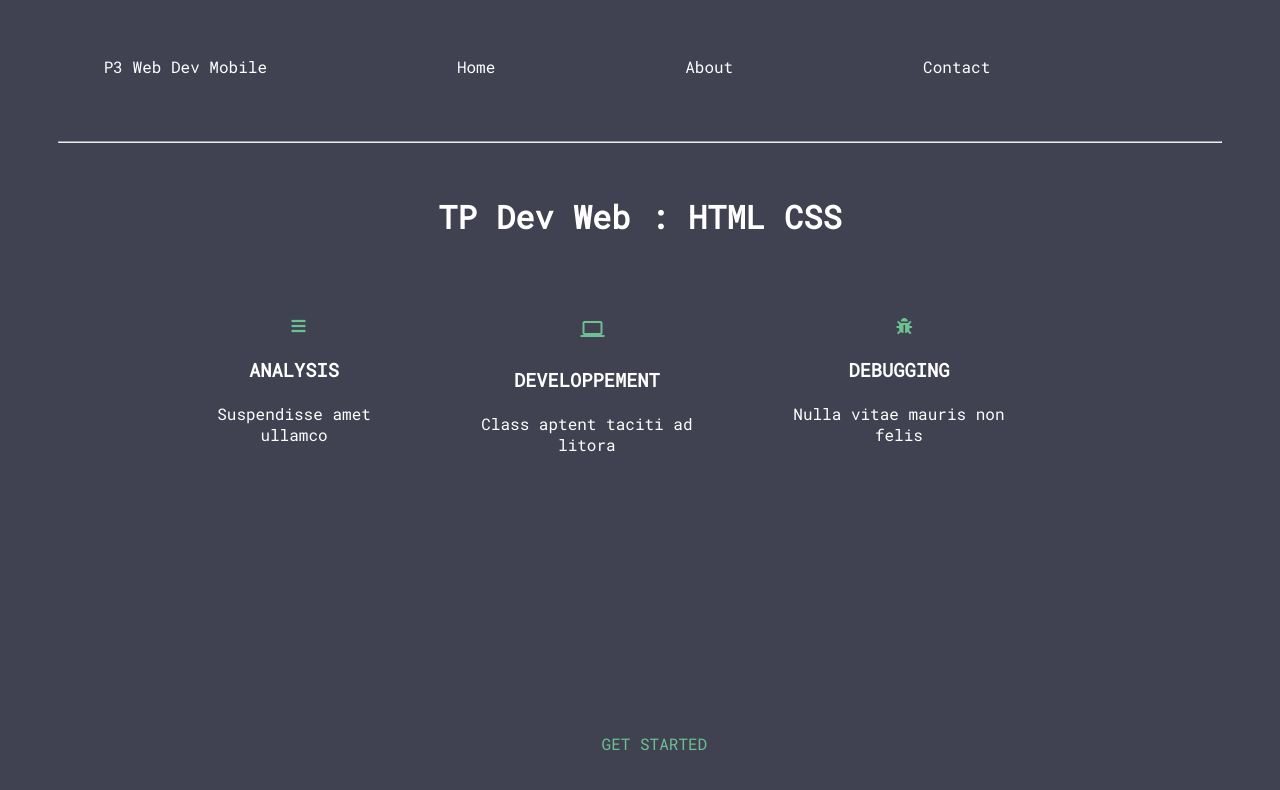
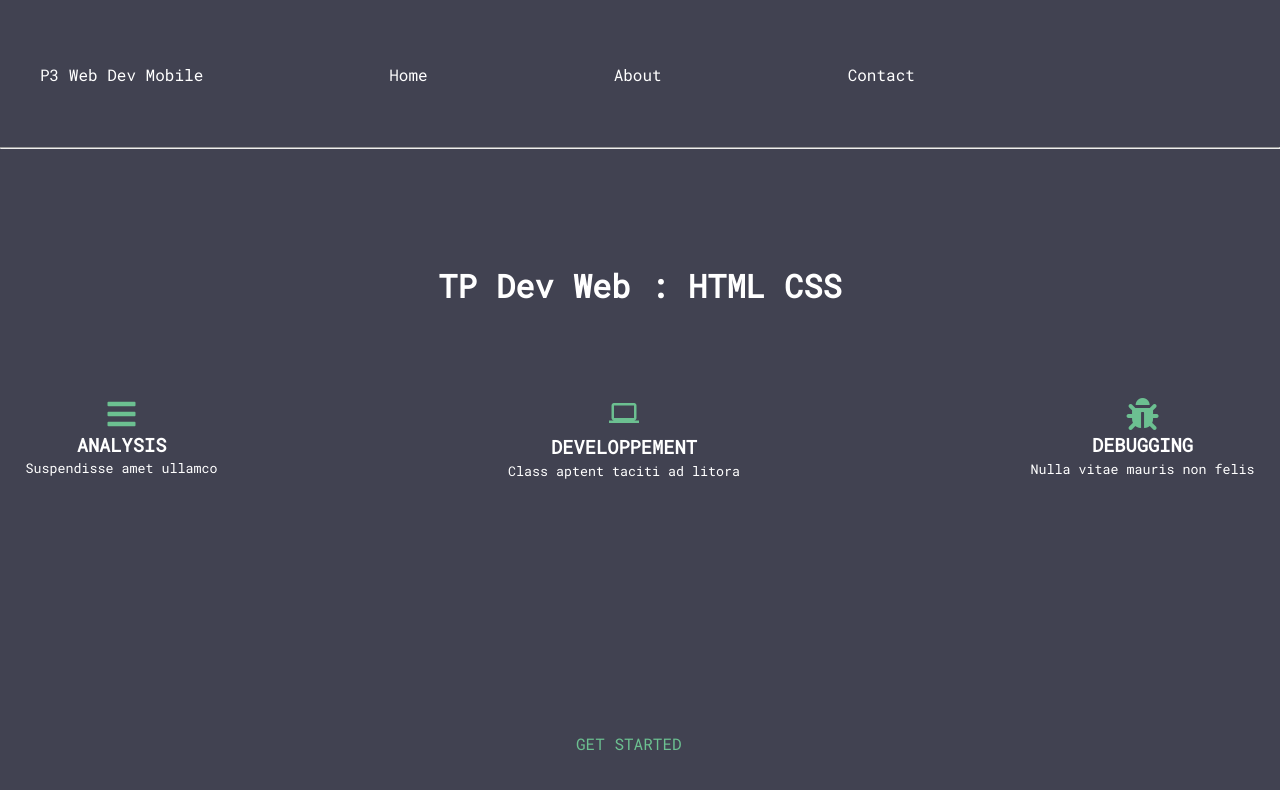
Before and after one commit to Mape-ht/htmlTD, a plain HTML site: page index.html in a window 1280 px wide. Drawn offline with Linux system fonts and the light colour scheme.

Commit message:
css amelioration

```diff
--- a/index.html
+++ b/index.html
@@ -40,21 +40,21 @@
 
             <div>
                 <a href="#"></a>
-                <i class="fas fa-bars"></i>
+                <i class="fas fa-bars fa-2x"></i>
                 <h3>ANALYSIS</h3>
                 <p>Suspendisse amet ullamco</p>
             </div>
 
             <div>
                 <a href="#"></a>
-                <i class="material-icons">computer</i>
+                <i class="material-icons"style="font-size:30px;">computer</i>
                 <h3>DEVELOPPEMENT</h3>
                 <p>Class aptent taciti ad litora</p>
             </div>
 
             <div>
                 <a href="#"></a>
-                <i class="fas fa-bug"></i>
+                <i class="fas fa-bug fa-2x"></i>
                 <h3>DEBUGGING</h3>
                 <p>Nulla vitae mauris non felis</p>
             </div>
--- a/styles.css
+++ b/styles.css
@@ -2,9 +2,9 @@
     font-family: 'Roboto Mono', monospace;
     background-color: rgb (65, 66, 81);
     padding-top: 1%;
-    padding-left: 2%;
-    padding-right: 2%;
-
+    padding: left 0;
+    padding: right 0;
+    margin: 0;
 }
 
 
@@ -16,9 +16,10 @@ body{
 nav ul{
     list-style-type: none;
     text-decoration: none;
-    margin : 0;
-    padding : 0;
-    display : flex;
+    padding: left 0;
+    padding: right 0;
+    margin: 0;
+    display : flex ;
     color: rgb(255, 255, 255);
 }
 
@@ -39,14 +40,20 @@ hr{
 main h1{
     color: rgb(255, 255, 255);
     text-align: center;
+    font-stretch: 50%;
+    padding: 0 ;
+    margin-top: 8%;
+    margin-bottom: 5%;
 }
 
 div.contenu{
     color: rgb(255, 255, 255);
     display: flex;
-    justify-content: flex-start;
+    justify-content: center;
+    justify-content: space-between;
     text-align: center;
-    margin: 5%;
+    padding-right: 2%;
+    padding-left: 2%;
 }
 
 div.contenu h3{
@@ -55,11 +62,14 @@ div.contenu h3{
 }
 div.contenu p{
     color: rgb(255, 255, 255);
-
+    font-family: 'Roboto Mono', monospace;
+    font-size: smaller;
 }
 
 div.contenu i{
        color: rgb(108, 192, 145);
+       margin: 0;
+
 
 }
 
```
